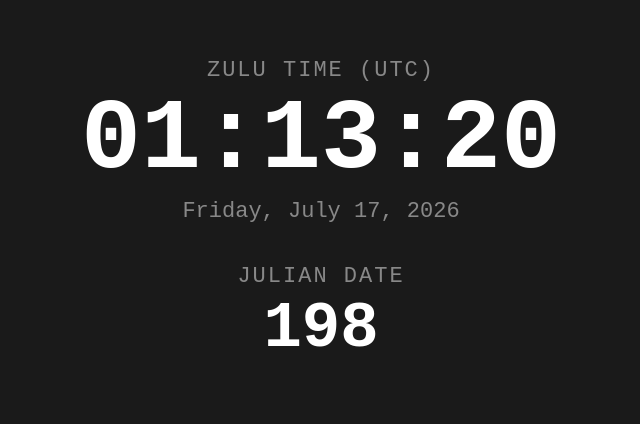
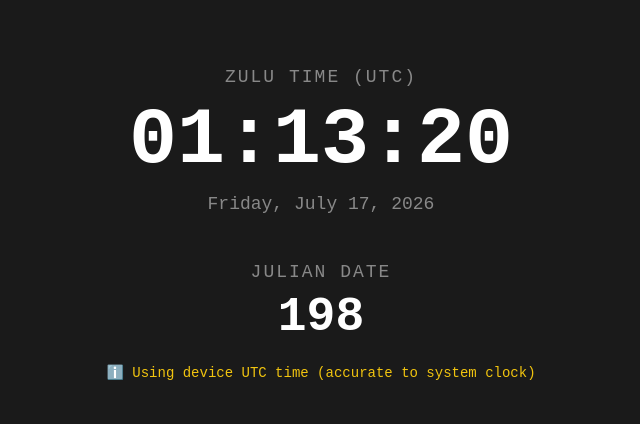
Before and after one commit to rednecktanuki/zulutime, a plain HTML site: page index.html in a window 1280 px wide. Shown: the part 176-600 px from the top of the page, without its empty margins (319-959 px from the left). Drawn offline with Linux system fonts and the light colour scheme; no server answers.

Commit message:
index.html

```diff
--- a/index.html
+++ b/index.html
@@ -2,85 +2,26 @@
 <html lang="en">
 <head>
     <meta charset="UTF-8" />
-    <meta name="viewport" content="width=device-width, initial-scale=1.0, maximum-scale=1.0, user-scalable=no, viewport-fit=cover">
+    <meta name="viewport" content="width=device-width, initial-scale=1.0" />
     <title>Zulu Time & Julian Date</title>
     <style>
-        * {
-            margin: 0;
-            padding: 0;
-            box-sizing: border-box;
-        }
-
-        html, body {
-            height: 100%;
-            width: 100%;
-            overflow: hidden;
+        * { margin: 0; padding: 0; box-sizing: border-box; }
+        body {
             background-color: #1a1a1a;
-        }
-
-        body {
             display: flex;
             justify-content: center;
             align-items: center;
+            min-height: 100vh;
             font-family: 'Courier New', monospace;
             color: white;
         }
-
-        .container {
-            text-align: center;
-            padding: 20px;
-            width: 100%;
-            max-width: 600px;
-            margin: 0 auto;
-            position: fixed;
-            top: 50%;
-            left: 50%;
-            transform: translate(-50%, -50%);
-        }
-
-        .label {
-            color: #888888;
-            font-size: clamp(14px, 2.5vw, 22px);
-            letter-spacing: 2px;
-            margin-bottom: 8px;
-        }
-
-        .time {
-            font-size: clamp(48px, 15vw, 100px);
-            color: white;
-            margin-bottom: 8px;
-            font-weight: bold;
-            line-height: 1;
-        }
-
-        .date {
-            color: #888888;
-            font-size: clamp(14px, 2.5vw, 22px);
-            margin-bottom: 40px;
-        }
-
-        .julian-label {
-            color: #888888;
-            font-size: clamp(14px, 2.5vw, 22px);
-            letter-spacing: 2px;
-            margin-bottom: 8px;
-        }
-
-        .julian-date {
-            font-size: clamp(36px, 10vw, 64px);
-            color: white;
-            font-weight: bold;
-            line-height: 1;
-        }
-
-        .status {
-            color: #2ecc71;
-            font-size: clamp(10px, 1.5vw, 14px);
-            margin-top: 30px;
-            text-align: center;
-            position: relative;
-            clear: both;
-        }
+        .container { text-align: center; padding: 40px; }
+        .label { color: #888; font-size: 18px; letter-spacing: 2px; margin-bottom: 8px; }
+        .time { font-size: 80px; color: white; margin-bottom: 8px; font-weight: bold; }
+        .date { color: #888; font-size: 18px; margin-bottom: 48px; }
+        .julian-label { color: #888; font-size: 18px; letter-spacing: 2px; margin-bottom: 8px; }
+        .julian-date { font-size: 48px; color: white; font-weight: bold; }
+        .status { color: #555; font-size: 14px; margin-top: 20px; }
     </style>
 </head>
 <body>
@@ -91,13 +32,14 @@
 
         <div class="julian-label">JULIAN DATE</div>
         <div class="julian-date" id="julianDate">---</div>
-        <div class="status" id="statusMessage"></div>
+        <div class="status" id="statusMessage">Synchronizing with time server...</div>
     </div>
 
     <script>
         let serverTimeOffset = 0;
         let usingServerTime = false;
 
+        // Get accurate UTC time from a free API
         async function syncTimeWithServer() {
             try {
                 const response = await fetch('https://worldtimeapi.org/api/timezone/Etc/UTC');
@@ -106,13 +48,14 @@
                 const serverDateTime = new Date(data.utc_datetime);
                 serverTimeOffset = serverDateTime.getTime() - Date.now();
                 usingServerTime = true;
-                document.getElementById('statusMessage').textContent = '✅ Time synchronized';
+                document.getElementById('statusMessage').textContent = '✅ Time synchronized with server';
                 document.getElementById('statusMessage').style.color = '#2ecc71';
                 return serverDateTime;
             } catch (error) {
+                document.getElementById('statusMessage').textContent = 'ℹ️ Using device UTC time (accurate to system clock)';
+                document.getElementById('statusMessage').style.color = '#f1c40f';
                 serverTimeOffset = 0;
                 usingServerTime = false;
-                document.getElementById('statusMessage').textContent = '';
                 return new Date();
             }
         }
@@ -124,16 +67,19 @@
         function updateDisplay() {
             const now = getAccurateTime();
 
+            // --- ALWAYS use UTC methods ---
             const utcHours = String(now.getUTCHours()).padStart(2, '0');
             const utcMinutes = String(now.getUTCMinutes()).padStart(2, '0');
             const utcSeconds = String(now.getUTCSeconds()).padStart(2, '0');
             document.getElementById('zuluTime').textContent = `${utcHours}:${utcMinutes}:${utcSeconds}`;
 
+            // Date format: "Thursday, July 16, 2026"
             const days = ['Sunday','Monday','Tuesday','Wednesday','Thursday','Friday','Saturday'];
             const months = ['January','February','March','April','May','June','July','August','September','October','November','December'];
             document.getElementById('zuluDate').textContent =
                 `${days[now.getUTCDay()]}, ${months[now.getUTCMonth()]} ${now.getUTCDate()}, ${now.getUTCFullYear()}`;
 
+            // Julian Date (day of year) based on UTC
             const startOfYear = new Date(Date.UTC(now.getUTCFullYear(), 0, 0));
             const dayOfYear = Math.floor((now - startOfYear) / (1000 * 60 * 60 * 24));
             document.getElementById('julianDate').textContent = String(dayOfYear).padStart(3, '0');
```
